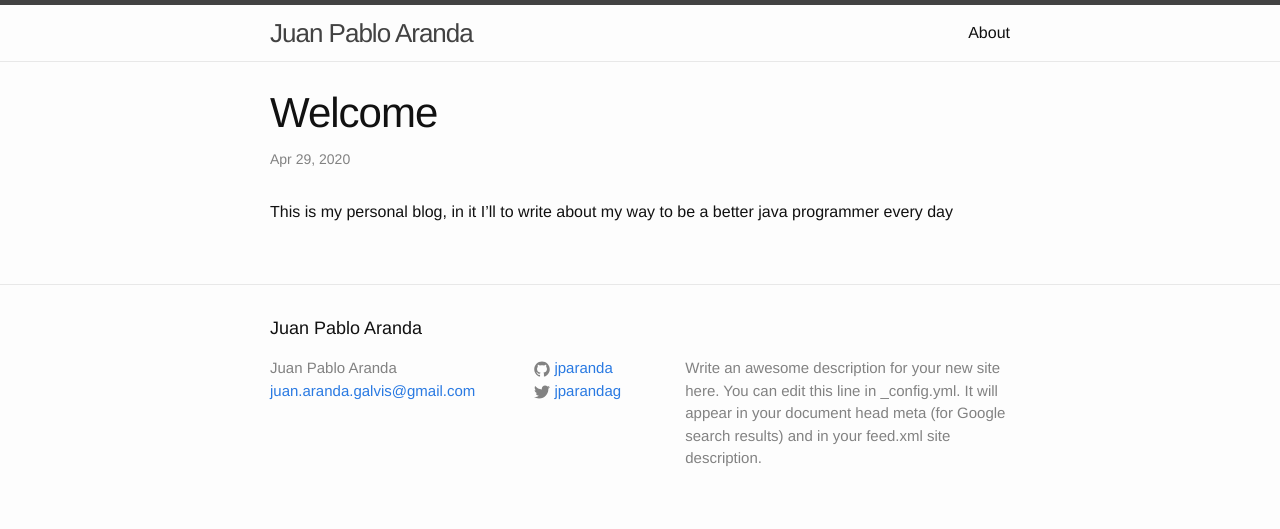
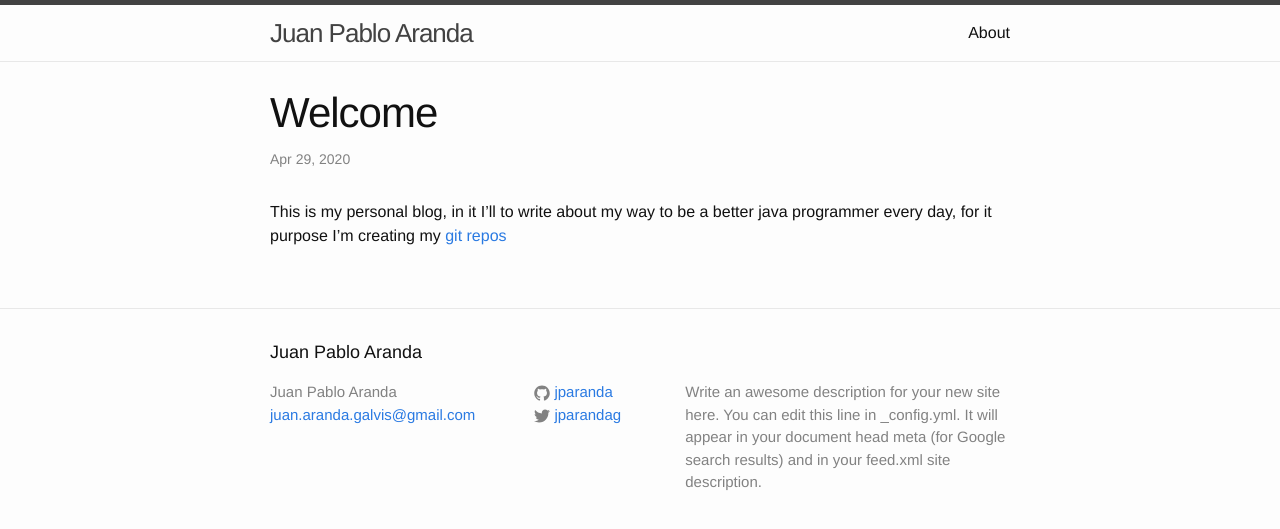
Before and after one commit to jparanda/jparanda.github.io, a Jekyll site: the page built from _posts/2020-04-29-welcome-jparandag-blog.markdown, in a window 1280 px wide. Shown: the top 529 px of the page. Built offline with Jekyll 4.4.1, drawn with Linux system fonts in a browser that asks for light colours.

Commit message:
change the welcome page

```diff
--- a/_posts/2020-04-29-welcome-jparandag-blog.markdown
+++ b/_posts/2020-04-29-welcome-jparandag-blog.markdown
@@ -4,6 +4,6 @@ title:  "Welcome"
 date:   2020-04-29 13:32:50 -0500
 categories: welcome
 ---
-This is my personal blog, in it I'll to write about my way to be a better java programmer every day
+This is my personal blog, in it I'll to write about my way to be a better java programmer every day, for it purpose I'm creating my [git repos][my git-repos]
 
 [my git-repos]: https://github.com/jparanda?tab=repositories
```
